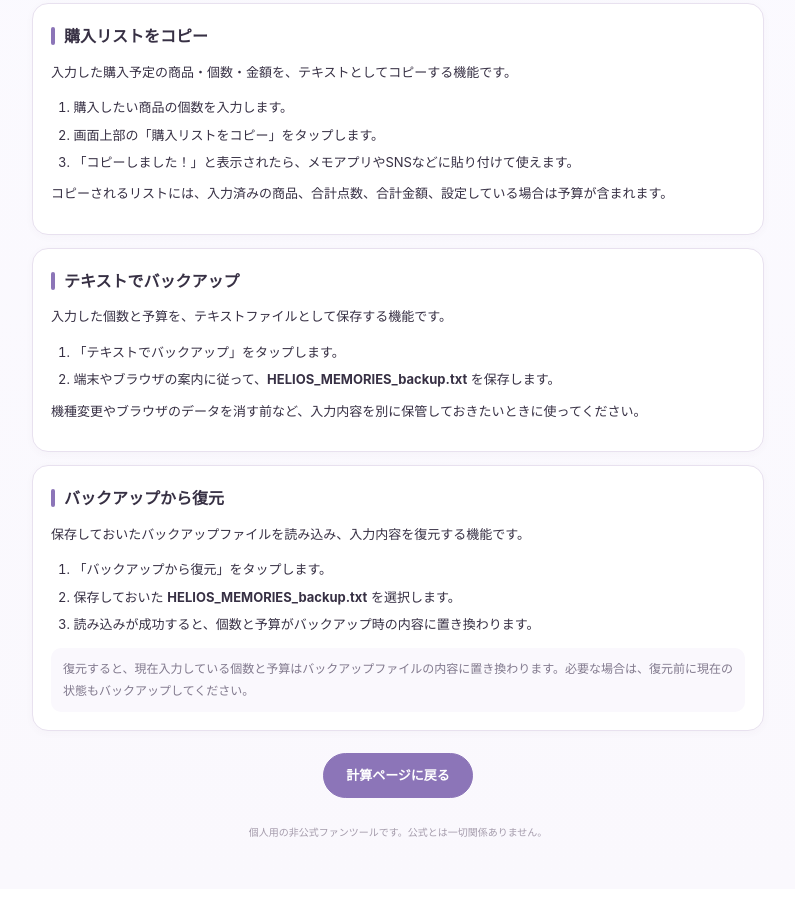
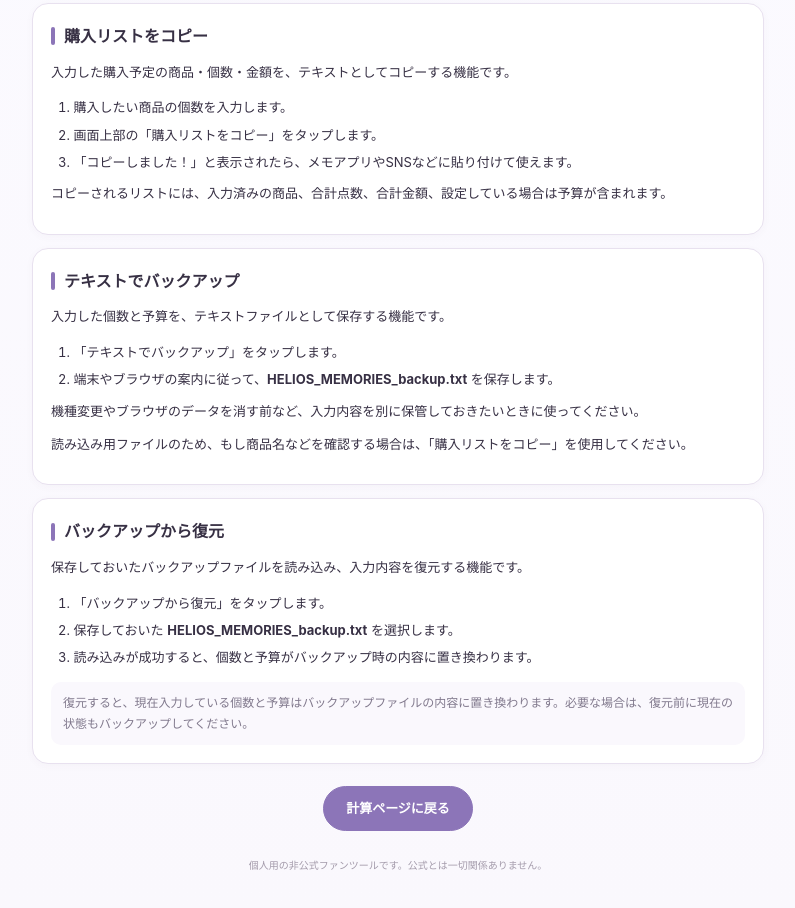
Before and after one commit to Qteramu/unofficial_goods_calculation, a plain HTML site: page howto.html in a window 1280 px wide. Shown: the part 578-1486 px from the top of the page, without its empty margins (242-1037 px from the left). Drawn offline with Linux system fonts and the light colour scheme.

Commit message:
Update howto.html

```diff
--- a/howto.html
+++ b/howto.html
@@ -56,6 +56,7 @@ h3{font-size:13px;margin:15px 0 4px;color:#705b92}p,li{font-size:13px}p{margin:6
 <li>端末やブラウザの案内に従って、<strong>HELIOS_MEMORIES_backup.txt</strong> を保存します。</li>
 </ol>
 <p>機種変更やブラウザのデータを消す前など、入力内容を別に保管しておきたいときに使ってください。</p>
+<p>読み込み用ファイルのため、もし商品名などを確認する場合は、「購入リストをコピー」を使用してください。</p>
 </article>
 
 <article>
```
